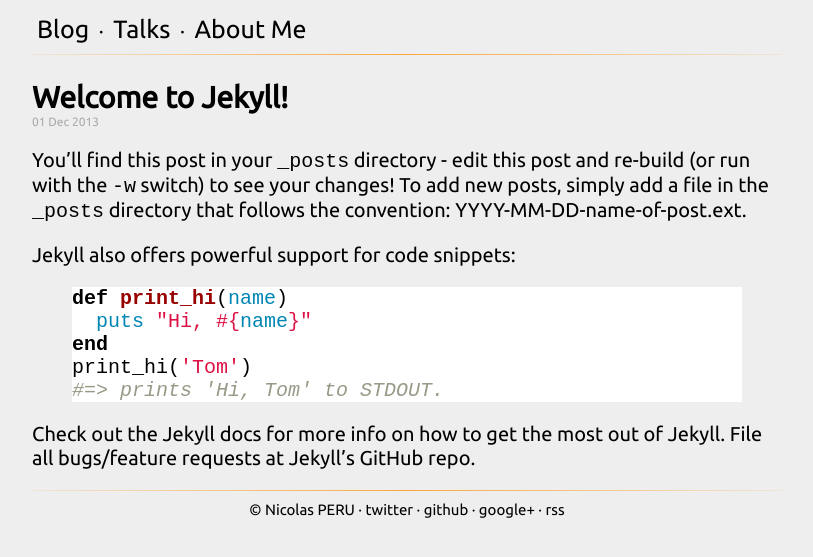
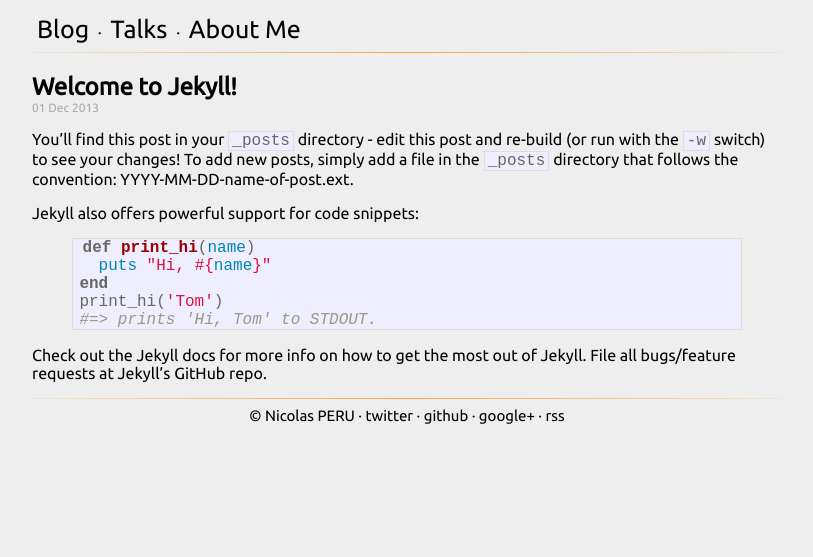
Before and after one commit to benzonico/benzonico.github.io, a Jekyll site: the page built from draft/2013-12-01-welcome-to-jekyll.markdown, in a window 1280 px wide. Shown: the top 557 px of the page, without its empty margins (233-1046 px from the left). Built offline with Jekyll 4.4.1, drawn with Linux system fonts in a browser that asks for light colours; Markdown is read by kramdown in place of the engine named in the settings.

Commit message:
Add IDE post.

```diff
--- a/css/main.css
+++ b/css/main.css
@@ -1,7 +1,7 @@
 body{
 	margin: auto;
 	font-family: 'Ubuntu', sans-serif;
-	font-size: 20px;
+	font-size: 16px;
 	background-color: #EEEEEE;
 	width: 750px;
 }
@@ -54,3 +54,43 @@
 .post-title{
 	margin-bottom: 0px;
 }
+
+
+/*****************************************************************************/
+/*
+/* Posts
+/*
+/*****************************************************************************/
+
+/* standard */
+.post pre {
+  border: 1px solid #ddd;
+  background-color: #eef;
+  padding: 0 .4em;
+}
+
+.post ul, .post ol {
+  margin-left: 1.35em;
+}
+
+.post code {
+  color: #666666;
+  border: 1px solid #ddd;
+  background-color: #eef;
+  padding: 0 .2em;
+}
+
+.post pre code {
+  border: none;
+}
+
+/* terminal */
+.post pre.terminal {
+  border: 1px solid #000;
+  background-color: #333;
+  color: #FFF;
+}
+
+.post pre.terminal code {
+  background-color: #333;
+}
```
Also changed, not shown: _posts/2014-03-05-changing-ide.md (added, +29 -0 lines), draft/2014-03-05-changing-ide.md (deleted, +0 -10 lines).
